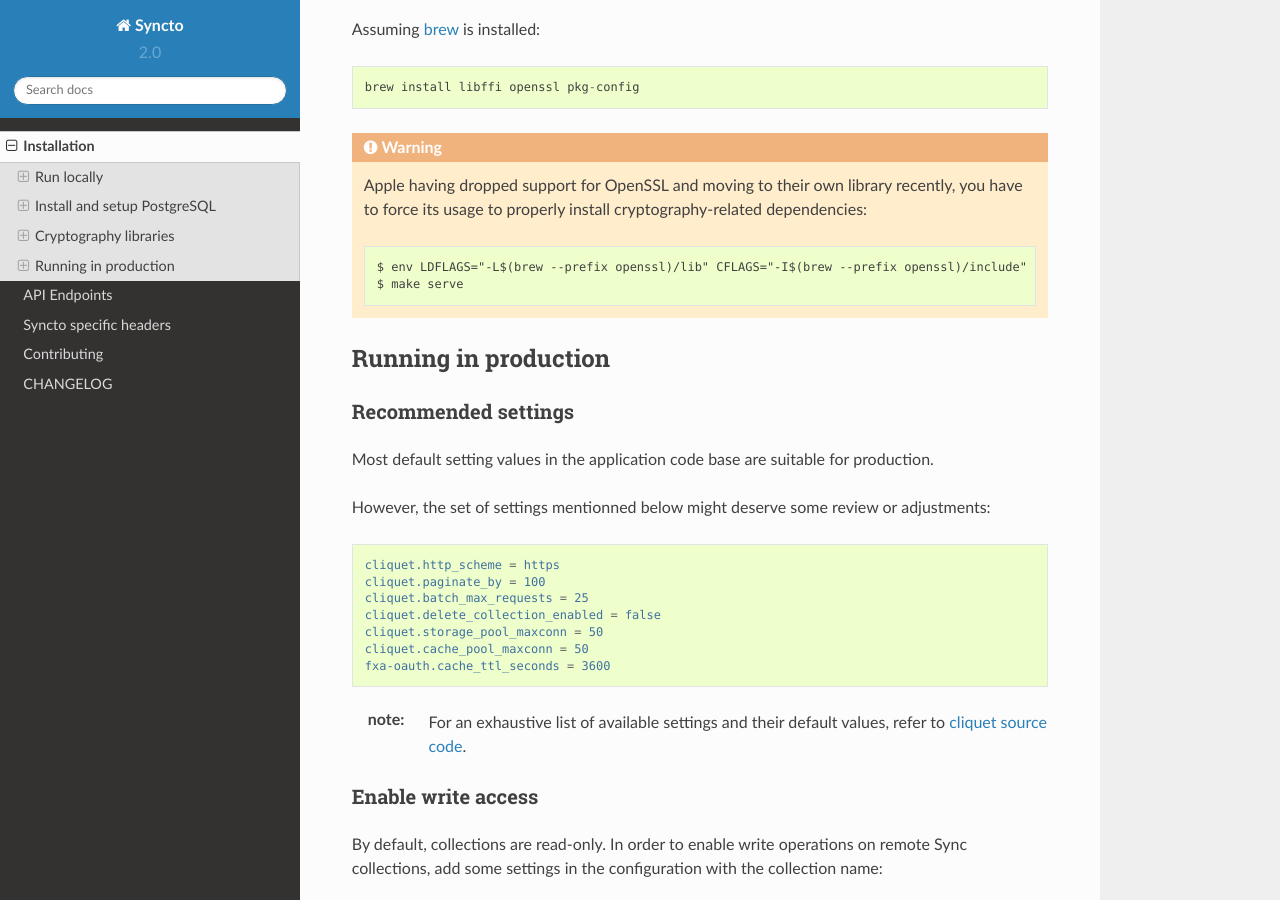
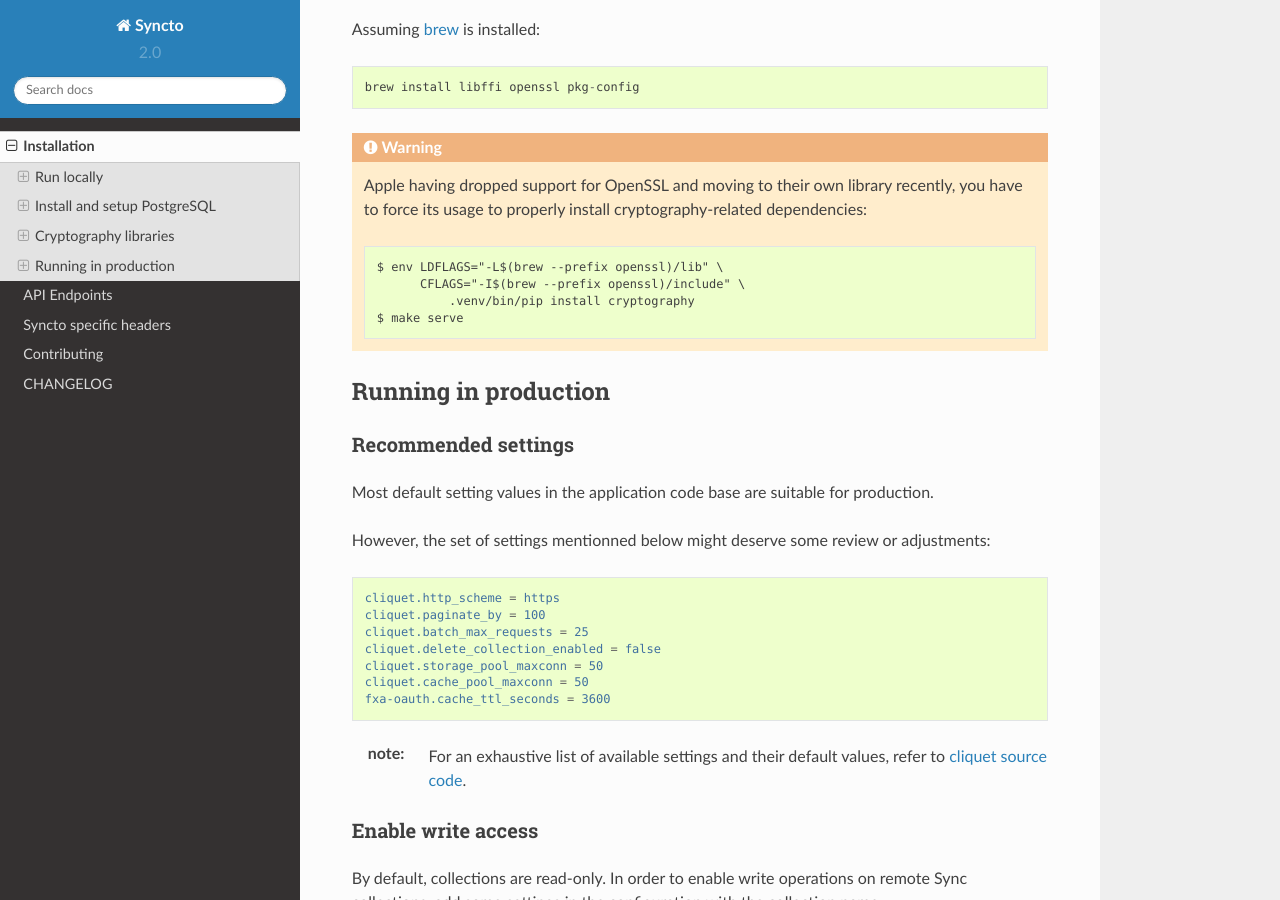
Before and after one commit to mozilla-services/syncto, a Sphinx documentation site: the page built from docs/installation.rst, in a window 1280 px wide and 900 px high, scrolled down 2105 px. Built offline with Sphinx 7.4.7 and the Read the Docs theme 2.0.0, drawn with Linux system fonts in a browser that asks for light colours.

Commit message:
Line cut for readability

```diff
--- a/docs/installation.rst
+++ b/docs/installation.rst
@@ -124,7 +124,9 @@
    recently, you have to force its usage to properly install cryptography-related
    dependencies::
 
-       $ env LDFLAGS="-L$(brew --prefix openssl)/lib" CFLAGS="-I$(brew --prefix openssl)/include" .venv/bin/pip install cryptography
+       $ env LDFLAGS="-L$(brew --prefix openssl)/lib" \
+             CFLAGS="-I$(brew --prefix openssl)/include" \
+                 .venv/bin/pip install cryptography
        $ make serve
 
 
```
